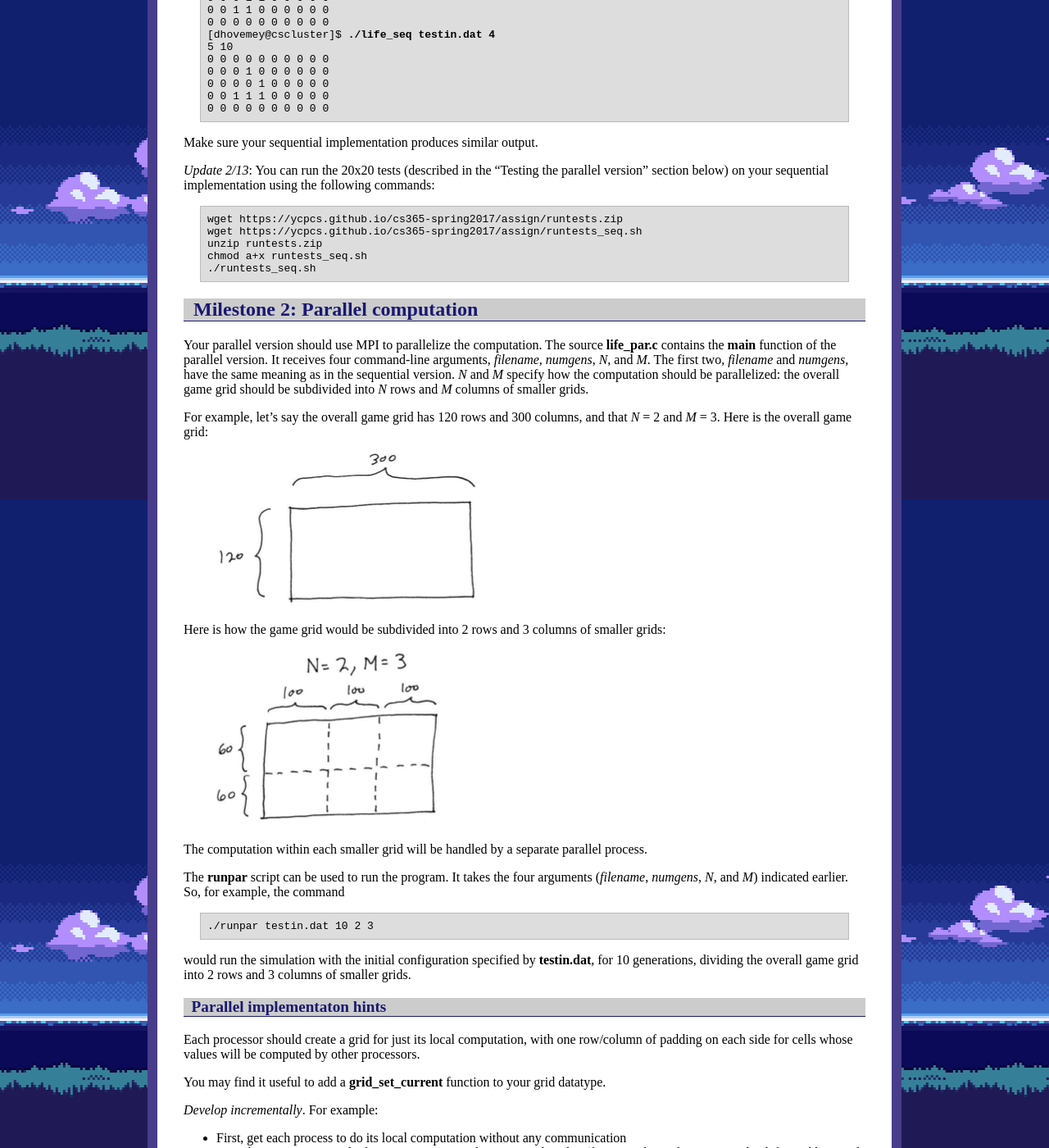
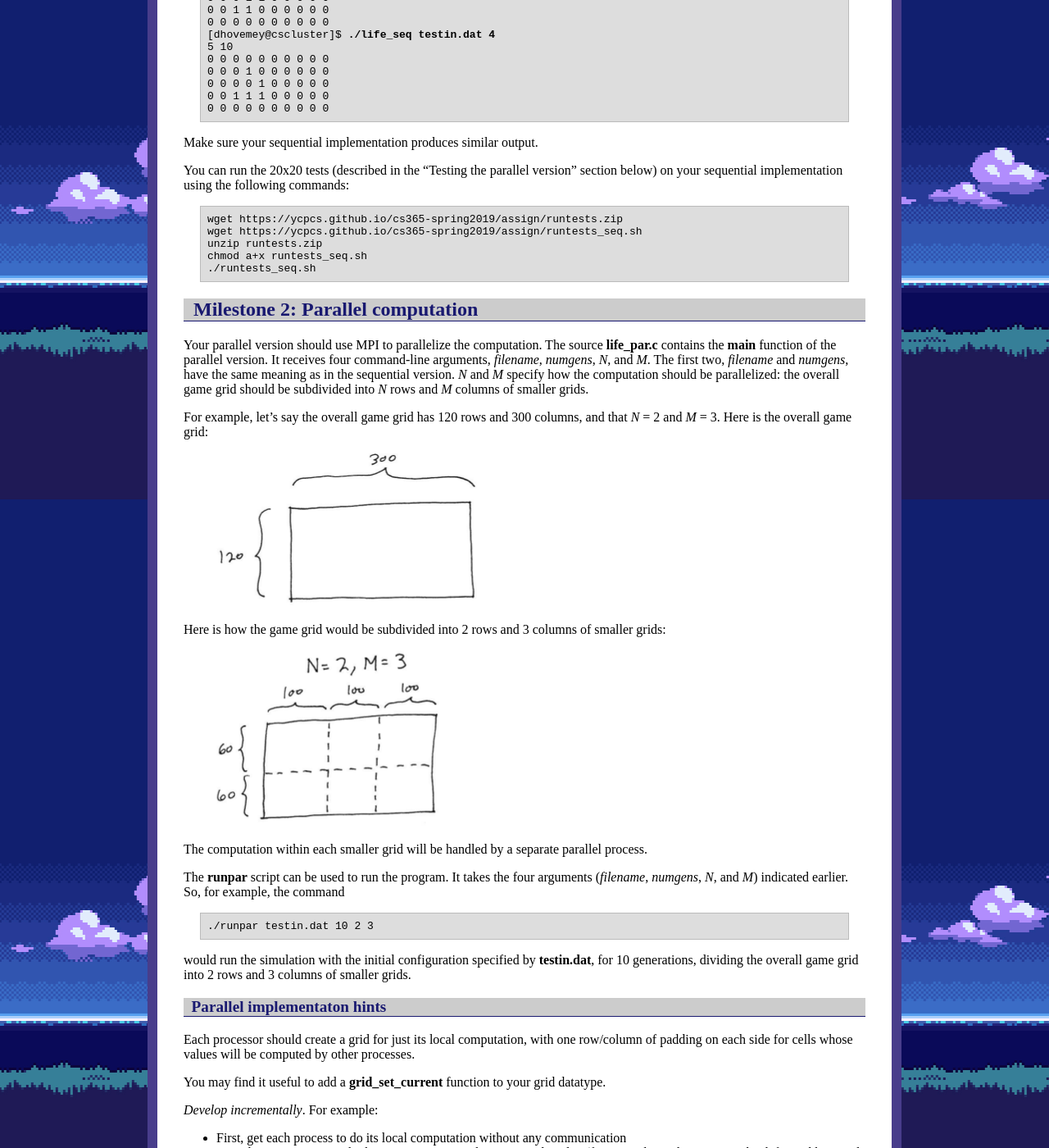
Before and after one commit to ycpcs/cs365-spring2019, a Jekyll site: the page built from assign/assign02.md, in a window 1280 px wide and 1400 px high, scrolled down 2091 px. Shown: the whole window at 82% size. Built offline with Jekyll 4.4.1, drawn with Linux system fonts in a browser that asks for light colours; some of the changed text lies outside the part shown.

Commit message:
minor revisions for 2019

```diff
--- a/assign/assign02.md
+++ b/assign/assign02.md
@@ -128,10 +128,10 @@ Here is a transcript showing the expected output when running the sequential pro
 
 Make sure your sequential implementation produces similar output.
 
-*Update 2/13*:  You can run the 20x20 tests (described in the "Testing the parallel version" section below) on your sequential implementation using the following commands:
+You can run the 20x20 tests (described in the "Testing the parallel version" section below) on your sequential implementation using the following commands:
 
-    wget https://ycpcs.github.io/cs365-spring2017/assign/runtests.zip
-    wget https://ycpcs.github.io/cs365-spring2017/assign/runtests_seq.sh
+    wget https://ycpcs.github.io/cs365-spring2019/assign/runtests.zip
+    wget https://ycpcs.github.io/cs365-spring2019/assign/runtests_seq.sh
     unzip runtests.zip
     chmod a+x runtests_seq.sh
     ./runtests_seq.sh
@@ -158,7 +158,7 @@ would run the simulation with the initial configuration specified by **testin.da
 
 ### Parallel implementaton hints
 
-Each processor should create a grid for just its local computation, with one row/column of padding on each side for cells whose values will be computed by other processors.
+Each processor should create a grid for just its local computation, with one row/column of padding on each side for cells whose values will be computed by other processes.
 
 You may find it useful to add a **grid\_set\_current** function to your grid datatype.
 
@@ -177,7 +177,7 @@ Once the program is working well (but not before!), you can consider making the
 
 Here is an automated test you can run.  From your `CS365_Assign02` directory, run the following commands:
 
-    wget http://ycpcs.github.io/cs365-spring2017/assign/runtests.zip
+    wget http://ycpcs.github.io/cs365-spring2019/assign/runtests.zip
     unzip runtests.zip
 
 Then, run `make`.  To test the parallel version of your program, run the command
@@ -235,7 +235,7 @@ If all goes well, the output should look like:
 
 Run the following command:
 
-    wget http://ycpcs.github.io/cs365-spring2017/assign/hugetest.zip
+    wget http://ycpcs.github.io/cs365-spring2019/assign/hugetest.zip
 
 Run `make` to make sure your code is compiled.  Then run the following commands:
 
```
